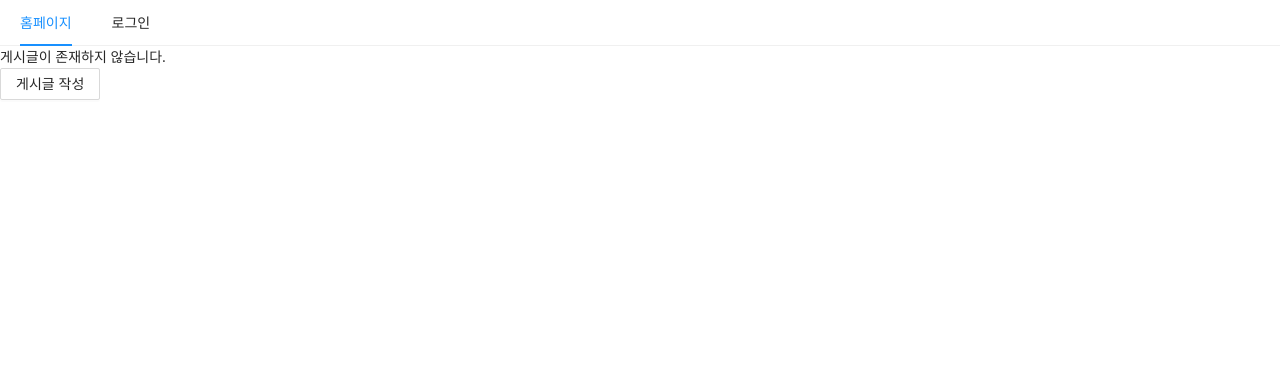
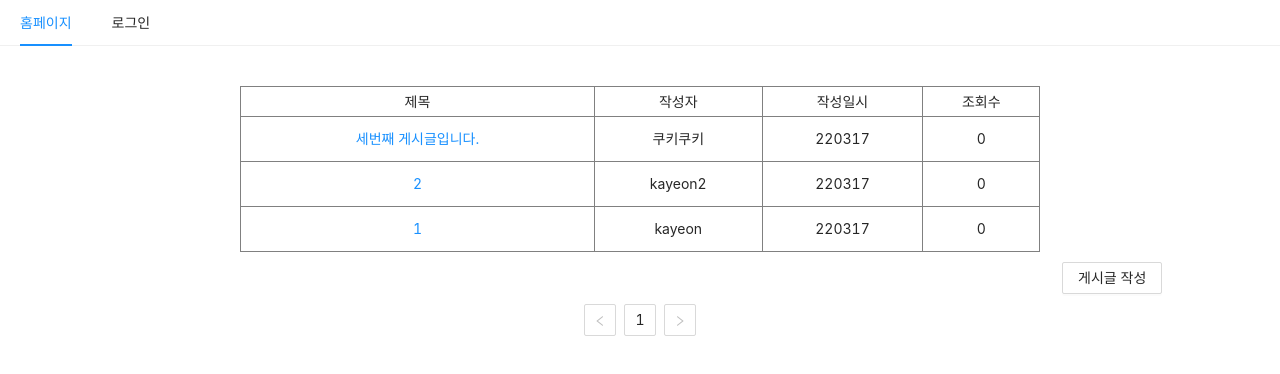
Before and after one commit to kayeon0805/Board, a React app in the folder front/: page / in a window 1280 px wide. Shown: the top 374 px of the page. Built offline with nearby package versions, Linux system fonts and the light colour scheme.

Commit message:
add post list

```diff
--- a/front/App.jsx
+++ b/front/App.jsx
@@ -4,6 +4,7 @@ import LoginForm from "./components/LoginForm.jsx";
 import Home from "./components/Home";
 import SignupForm from "./components/SignupForm.jsx";
 import AddPostForm from "./components/AddPostForm.jsx";
+import PostContent from "./components/PostContent.jsx";
 
 const App = () => {
     return (
@@ -13,6 +14,7 @@ const App = () => {
                 <Route exact path="/login" element={<LoginForm />} />
                 <Route exact path="/signup" element={<SignupForm />} />
                 <Route exact path="/addPost" element={<AddPostForm />} />
+                <Route exact path="/post/:postId" element={<PostContent />} />
             </Routes>
         </BrowserRouter>
     );
--- a/front/components/AddPostForm.jsx
+++ b/front/components/AddPostForm.jsx
@@ -2,6 +2,7 @@ import { Button, Form, Input } from "antd";
 import { observer, useLocalObservable } from "mobx-react";
 import React, { useCallback } from "react";
 import styled from "styled-components";
+import { postStore } from "../store";
 import AppLayout from "./AppLayout";
 
 const FormWrapper = styled.div`
@@ -27,7 +28,15 @@ const AddPostForm = () => {
         },
     }));
 
-    const onAddPost = useCallback(() => {}, []);
+    const onAddPost = useCallback(() => {
+        postStore.addPost({
+            postId: 3,
+            id: "kayeon",
+            nickname: "kayeon",
+            title: state.title,
+            content: state.content,
+        });
+    }, [state.title, state.content]);
 
     return (
         <AppLayout>
@@ -41,6 +50,7 @@ const AddPostForm = () => {
                             onChange={state.onChangeTitle}
                             allowClear={true}
                             required
+                            autoFocus
                         />
                     </Form.Item>
                     <Form.Item label="내용">
--- a/front/components/AppLayout.jsx
+++ b/front/components/AppLayout.jsx
@@ -11,16 +11,18 @@ const AppLayout = ({ children }) => {
     };
     return (
         <>
-            <Menu mode="horizontal">
-                <Menu.Item>
+            <Menu mode="horizontal" style={{ marginBottom: 40 }}>
+                <Menu.Item key="home">
                     <Link to="/">홈페이지</Link>
                 </Menu.Item>
                 {!userStore.isLoggedIn ? (
-                    <Menu.Item>
+                    <Menu.Item key="login">
                         <Link to="/login">로그인</Link>
                     </Menu.Item>
                 ) : (
-                    <Menu.Item onClick={onLogout}>로그아웃</Menu.Item>
+                    <Menu.Item key="logout" onClick={onLogout}>
+                        로그아웃
+                    </Menu.Item>
                 )}
             </Menu>
             {children}
--- a/front/components/Home.jsx
+++ b/front/components/Home.jsx
@@ -2,20 +2,69 @@ import React from "react";
 import AppLayout from "./AppLayout";
 import { postStore } from "../store";
 import { observer } from "mobx-react";
-import { Button } from "antd";
+import { Button, Pagination } from "antd";
 import { Link } from "react-router-dom";
+import PostList from "./PostList";
+import styled from "styled-components";
+
+const Table = styled.table`
+    width: 800px;
+    border: 1px solid grey;
+    text-align: center;
+    margin: auto;
+
+    & .table-division {
+        border: 1px solid grey;
+        height: 30px;
+    }
+
+    & td {
+        border: 1px solid grey;
+        height: 45px;
+    }
+`;
+
+const ButtonWrapper = styled.div`
+    margin-top: 10px;
+    margin-left: 1062px;
+`;
+
+const PageWrapper = styled.div`
+    margin-top: 10px;
+    text-align: center;
+`;
 
 const Home = () => {
     return (
         <AppLayout>
             {postStore.posts.length > 0 ? (
-                <div>게시글들 불러오기</div>
+                <Table>
+                    <tbody>
+                        <tr>
+                            <td className="table-division">제목</td>
+                            <td className="table-division">작성자</td>
+                            <td className="table-division">작성일시</td>
+                            <td className="table-division">조회수</td>
+                        </tr>
+                        {postStore.posts.map((v, i) => (
+                            <PostList key={i} post={postStore.posts[i]} />
+                        ))}
+                    </tbody>
+                </Table>
             ) : (
                 <div>게시글이 존재하지 않습니다.</div>
             )}
-            <Button>
-                <Link to="/addPost">게시글 작성</Link>
-            </Button>
+            <ButtonWrapper>
+                <Button>
+                    <Link to="/addPost">게시글 작성</Link>
+                </Button>
+            </ButtonWrapper>
+            <PageWrapper>
+                <Pagination
+                    defaultCurrent={1}
+                    total={postStore.posts.length / 10}
+                />
+            </PageWrapper>
         </AppLayout>
     );
 };
--- a/front/components/LoginForm.jsx
+++ b/front/components/LoginForm.jsx
@@ -1,4 +1,4 @@
-import React, { useCallback } from "react";
+import React, { useCallback, useEffect, useRef } from "react";
 import { userStore } from "../store";
 import { observer, useLocalObservable } from "mobx-react";
 import "antd/dist/antd.css";
@@ -51,6 +51,7 @@ const LoginForm = () => {
                                 onChange={state.onChangeId}
                                 allowClear={true}
                                 required
+                                autoFocus
                             />
                         </Form.Item>
                     </div>
--- /dev/null
+++ b/front/components/PostContent.jsx
@@ -0,0 +1,66 @@
+import { Card } from "antd";
+import React from "react";
+import { useParams } from "react-router-dom";
+import { postStore, userStore } from "../store";
+import {
+    EditOutlined,
+    DeleteOutlined,
+    CommentOutlined,
+} from "@ant-design/icons";
+import Meta from "antd/lib/card/Meta";
+import { toJS } from "mobx";
+import styled from "styled-components";
+import { observer } from "mobx-react";
+
+const CardWrapper = styled(Card)`
+    margin: auto;
+    width: 800px;
+
+    & .ant-card-extra {
+        margin-left: 10px;
+        font-size: 1.2em;
+        color: #58595b;
+    }
+
+    & .ant-card-meta-title {
+        height: 20px;
+        text-align: right;
+        color: #58595b;
+    }
+
+    & .ant-card-meta-description {
+        font-size: medium;
+        color: #58595b;
+    }
+
+    & .ant-card-body {
+        height: 500px;
+    }
+`;
+
+const PostContent = () => {
+    const { postId } = useParams();
+    const post = toJS(postStore.posts).filter(
+        (v) => v.postId === parseInt(postId)
+    )[0];
+
+    return (
+        <CardWrapper
+            extra={post.title}
+            actions={[
+                <CommentOutlined key="comment" />,
+                post.id === toJS(userStore.data.id) && (
+                    <EditOutlined key="edit" />
+                ),
+                <DeleteOutlined key="delete" />,
+            ]}
+        >
+            <Meta
+                title={`작성자: ${post.nickname}`}
+                description={post.content}
+            />
+        </CardWrapper>
+    );
+};
+
+export default observer(PostContent);
--- /dev/null
+++ b/front/components/PostList.jsx
@@ -0,0 +1,23 @@
+import React from "react";
+import PropTypes from "prop-types";
+import { Link } from "react-router-dom";
+import { observer } from "mobx-react";
+
+const PostList = ({ post }) => {
+    return (
+        <tr>
+            <td>
+                <Link to={`/post/${post.postId}`}>{post.title}</Link>
+            </td>
+            <td>{post.nickname}</td>
+            <td>{post.day}</td>
+            <td>{post.count}</td>
+        </tr>
+    );
+};
+
+PostList.propTypes = {
+    post: PropTypes.object,
+};
+
+export default observer(PostList);
--- a/front/components/SignupForm.jsx
+++ b/front/components/SignupForm.jsx
@@ -69,6 +69,7 @@ const SignupForm = () => {
                                 onChange={state.onChangeId}
                                 allowClear={true}
                                 required
+                                autoFocus
                             />
                         </Form.Item>
                     </div>
--- a/front/store.js
+++ b/front/store.js
@@ -15,7 +15,35 @@ const userStore = observable({
 });
 
 const postStore = observable({
-    posts: [],
+    posts: [
+        {
+            postId: 3,
+            id: "cookie",
+            nickname: "쿠키쿠키",
+            title: "세번째 게시글입니다.",
+            content: "내용내용내용내용",
+            day: "220317",
+            count: 0,
+        },
+        {
+            postId: 2,
+            id: "kayeon2",
+            nickname: "kayeon2",
+            title: "2",
+            content: "두번쩨 게시글",
+            day: "220317",
+            count: 0,
+        },
+        {
+            postId: 1,
+            id: "kayeon",
+            nickname: "kayeon",
+            title: "1",
+            content: "첫 게시글",
+            day: "220317",
+            count: 0,
+        },
+    ],
     addPost: function (data) {
         posts.unshift(data);
     },
```
